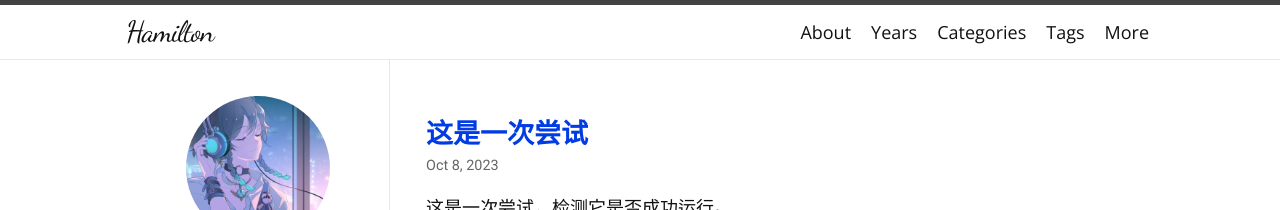
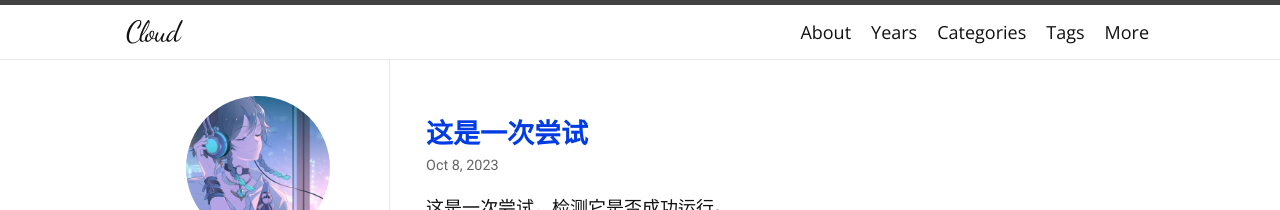
Before and after one commit to cloud-windl/cloud-windl.github.io, a Jekyll site: the page built from index.html, in a window 1280 px wide. Shown: the top 210 px of the page. Built offline with Jekyll 4.4.1, drawn with Linux system fonts in a browser that asks for light colours; nearby versions of some CDN libraries; some web fonts are replaced; the list of posts is cut into pages by our own code.

Commit message:
Update _config.yml

```diff
--- a/_config.yml
+++ b/_config.yml
@@ -1,4 +1,4 @@
-title: Hamilton
+title: Cloud
 description: Just Blog.
 author: Mengqian Liu
 avatar: /logo.png
```
